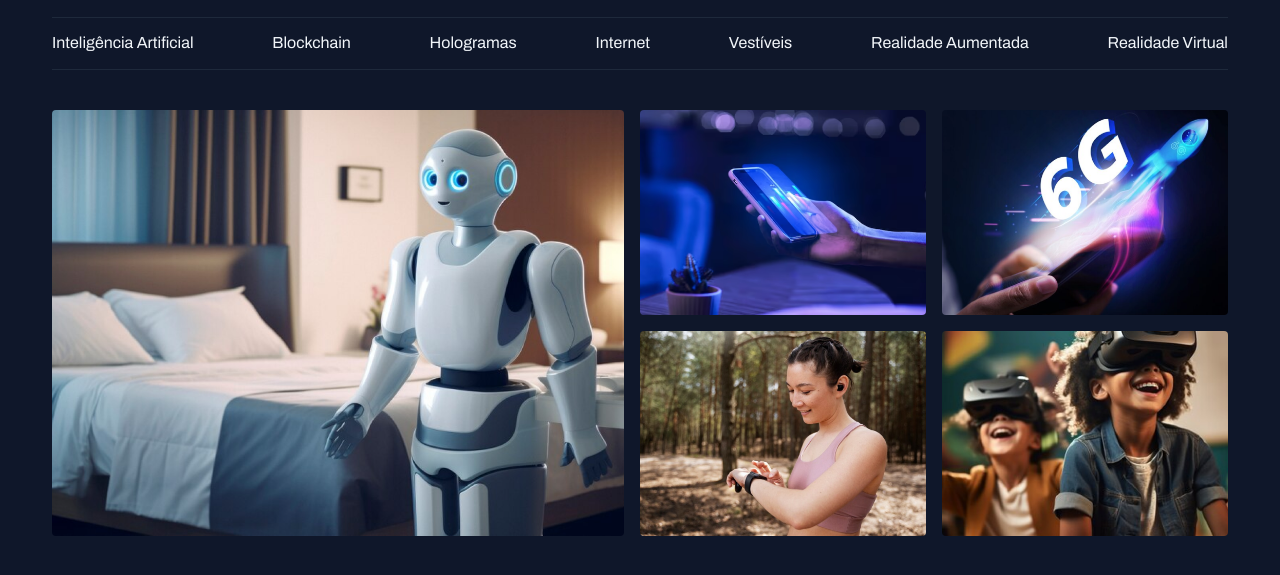
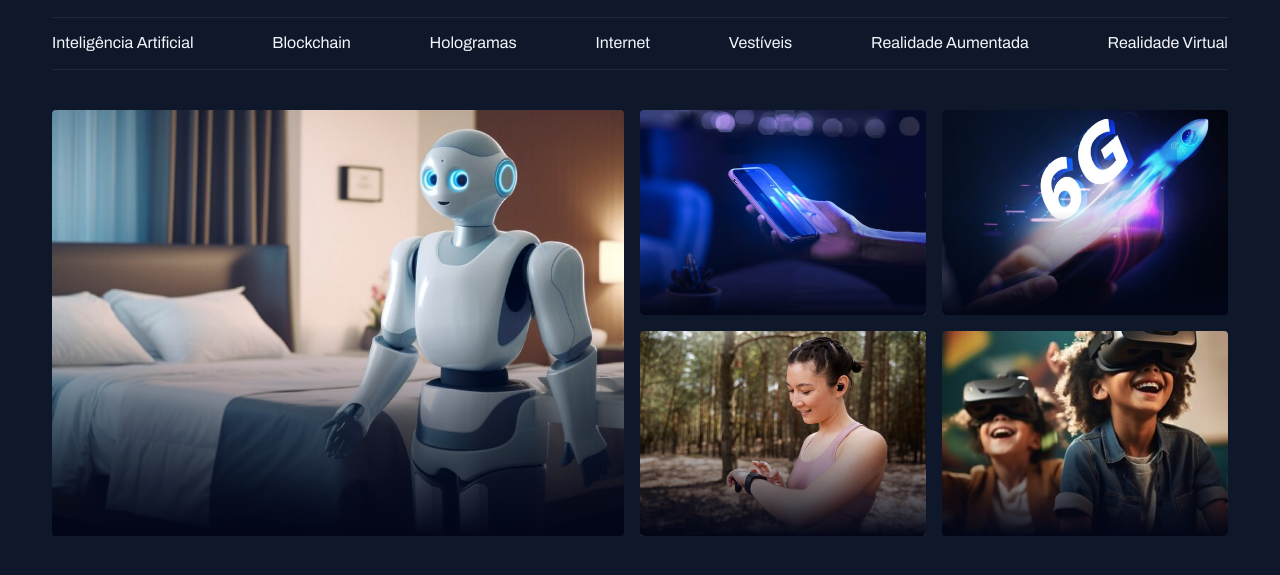
Before and after one commit to marcusrochabae/portalnoticias, a plain HTML site: page index.html in a window 1280 px wide. Shown: the part 45-620 px from the top of the page. Drawn offline with Linux system fonts and the light colour scheme.

Commit message:
Adicionado fundo de degrade

```diff
--- a/index.html
+++ b/index.html
@@ -41,24 +41,24 @@
 
   <main class="grid container">
     <section id="featured" class="grid grid-flow-col gap-16">
-      <div>
+      <div class="card">
         <img src="assets/Images/Image 01.png" alt="">
       </div>
 
       <div class="grid grid-cols-2 gap-16">
-        <div>
+        <div class="card">
           <img src="assets/Images/Image 02.png" alt="">
         </div>
 
-        <div>
+        <div class="card">
           <img src="assets/Images/Image 03.png" alt="">
         </div>
 
-        <div>
+        <div class="card">
           <img src="assets/Images/Image 04.png" alt="">
         </div>
 
-        <div>
+        <div class="card">
           <img src="assets/Images/Image 05.png" alt="">
         </div>
       </div>
--- a/styles/sections.css
+++ b/styles/sections.css
@@ -2,6 +2,19 @@
   img {
     height: 100%;
     object-fit: cover;
+  }
+
+  .card {
     border-radius: 4px;
+    overflow: hidden;
+    position: relative;
+
+    &::before {
+      content: "";
+      position: absolute;
+      inset: 0;
+      top: 50%;
+      background: linear-gradient(180deg, transparent 0%, #020617 100%);
+    }
   }
 }
```
